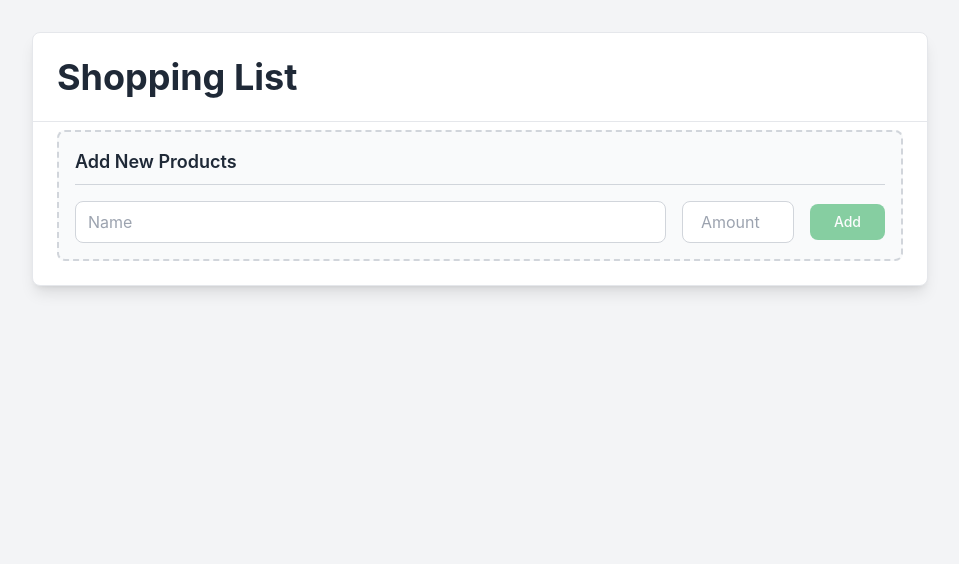
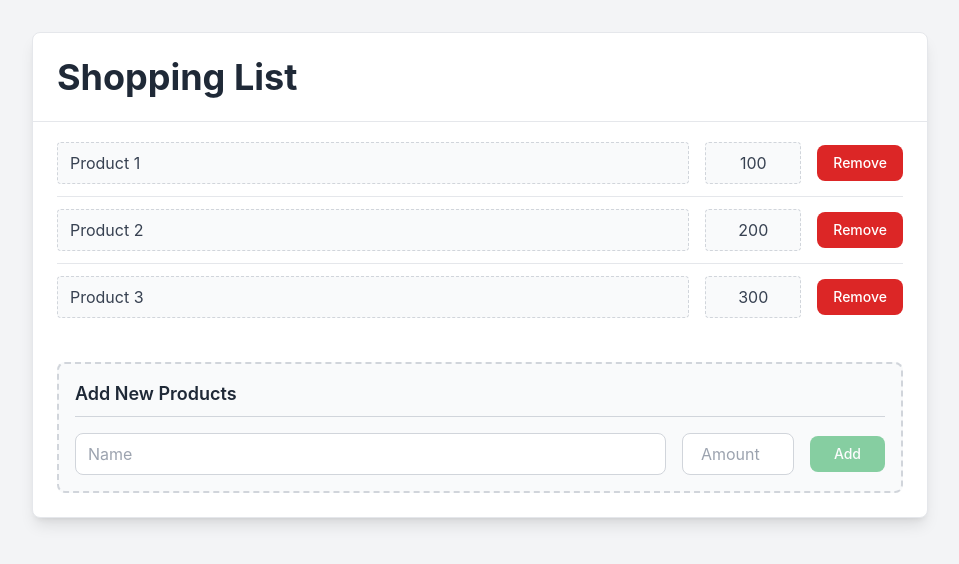
Before and after one commit to awaiswork/shopping-list-app, a React (Create React App) app: page / in a window 1280 px wide. Shown: the top 564 px of the page, without its empty margins (160-1119 px from the left). Built offline with nearby package versions, Linux system fonts and the light colour scheme.

Commit message:
feat: show shopping list items

```diff
--- a/src/components/shopping-list/add-new-product.tsx
+++ b/src/components/shopping-list/add-new-product.tsx
@@ -12,6 +12,11 @@ const AddNewProduct: React.FC<AddNewProductProps> = ({ onAdd }) => {
     const isAddDisabled = useMemo(
         () => !productName || !productAmount,
         [productName, productAmount]
+    );
+
+    const productAmountString = useMemo(
+        () => (productAmount !== undefined ? productAmount.toString() : ""),
+        [productAmount]
     );
 
     // Functions
@@ -52,7 +57,7 @@ const AddNewProduct: React.FC<AddNewProductProps> = ({ onAdd }) => {
                 </div>
                 <div className="w-28">
                     <Input
-                        value={productAmount !== undefined ? productAmount.toString() : ""}
+                        value={productAmountString}
                         onChange={handleAmountChange}
                         placeholder="Amount"
                         type="number"
--- /dev/null
+++ b/src/components/shopping-list/shopping-list-item.tsx
@@ -0,0 +1,35 @@
+import React from "react";
+import { ShoppingItem } from "../../types/shopping-list";
+import Button from "../ui/button";
+
+interface ShoppingListItemProps {
+    item: ShoppingItem;
+    onRemove?: (id: string) => void;
+}
+
+const ShoppingListItem: React.FC<ShoppingListItemProps> = ({ item, onRemove }) => {
+    return (
+        <div className="flex items-center gap-4 py-3 border-b border-gray-200 last:border-b-0">
+            <div className="flex-1 min-w-0">
+                <div className="border border-dashed border-gray-300 rounded px-3 py-2 bg-gray-50">
+                    <span className="text-gray-700">{item.name || "name"}</span>
+                </div>
+            </div>
+            <div className="w-24">
+                <div className="border border-dashed border-gray-300 rounded px-3 py-2 bg-gray-50 text-center">
+                    <span className="text-gray-700">{item.amount || 0}</span>
+                </div>
+            </div>
+            <Button
+                variant="danger"
+                size="sm"
+                onClick={() => onRemove?.(item.id)}
+                className="px-4 py-2"
+            >
+                Remove
+            </Button>
+        </div>
+    );
+};
+
+export default ShoppingListItem;
--- a/src/components/shopping-list/shopping-list.tsx
+++ b/src/components/shopping-list/shopping-list.tsx
@@ -2,21 +2,28 @@ import React, { useState } from "react";
 import AddNewProduct from "./add-new-product";
 import { ShoppingItem } from "../../types/shopping-list";
 import ShoppingListHeader from "./shopping-list-header";
+import ShoppingListItem from "./shopping-list-item";
 
 const ShoppingList: React.FC = () => {
-    const [items, setItems] = useState<ShoppingItem[]>([
+    // States
+    const [productItems, setProductItems] = useState<ShoppingItem[]>([
         { id: "1", name: "Product 1", amount: 100 },
         { id: "2", name: "Product 2", amount: 200 },
         { id: "3", name: "Product 3", amount: 300 }
     ]);
 
+    // Functions
     const handleAddItem = (name: string, amount: number) => {
         const newItem: ShoppingItem = {
             id: Date.now().toString(),
             name,
             amount
         };
-        setItems([...items, newItem]);
+        setProductItems([...productItems, newItem]);
+    };
+
+    const handleRemoveItem = (id: string) => {
+        setProductItems(productItems.filter((item) => item.id !== id));
     };
 
     return (
@@ -24,6 +31,13 @@ const ShoppingList: React.FC = () => {
             <div className="max-w-4xl mx-auto bg-white rounded-lg shadow-lg border border-gray-200">
                 {/* Header */}
                 <ShoppingListHeader />
+
+                {/* Shopping List Items */}
+                <div className="p-6 pt-2">
+                    {productItems.map((item) => (
+                        <ShoppingListItem key={item.id} item={item} onRemove={handleRemoveItem} />
+                    ))}
+                </div>
 
                 {/* Add New Product Section */}
                 <div className="p-6 pt-2">
--- a/src/components/ui/input.tsx
+++ b/src/components/ui/input.tsx
@@ -7,7 +7,9 @@ const Input: React.FC<InputProps> = ({
     placeholder = "",
     disabled = false,
     className = "",
-    type = "text"
+    type = "text",
+    min,
+    step
 }) => {
     const baseClasses = "w-full px-3 py-2 border border-gray-300 rounded-lg";
 
@@ -17,6 +19,9 @@ const Input: React.FC<InputProps> = ({
 
     const combinedClasses = `${baseClasses} ${disabledClasses} ${className}`;
 
+    // Only include min and step props for number inputs
+    const numberProps = type === "number" ? { min, step } : {};
+
     return (
         <input
             type={type}
@@ -25,6 +30,7 @@ const Input: React.FC<InputProps> = ({
             placeholder={placeholder}
             disabled={disabled}
             className={combinedClasses}
+            {...numberProps}
         />
     );
 };
--- a/src/types/shopping-list.ts
+++ b/src/types/shopping-list.ts
@@ -3,3 +3,7 @@ export interface ShoppingItem {
     name: string;
     amount: number;
 }
+
+export interface AddNewProductProps {
+    onAdd?: (productName: string, productAmount: number) => void;
+}
--- a/src/types/ui/index.ts
+++ b/src/types/ui/index.ts
@@ -7,11 +7,22 @@ export interface ButtonProps {
     className?: string;
 }
 
-export interface InputProps {
+export interface BaseInputProps {
     value: string;
     onChange: (value: string) => void;
     placeholder?: string;
     disabled?: boolean;
     className?: string;
-    type?: "text" | "number";
 }
+
+export type InputProps =
+    | (BaseInputProps & {
+          type?: "text";
+          min?: never;
+          step?: never;
+      })
+    | (BaseInputProps & {
+          type: "number";
+          min?: number;
+          step?: number;
+      });
```
